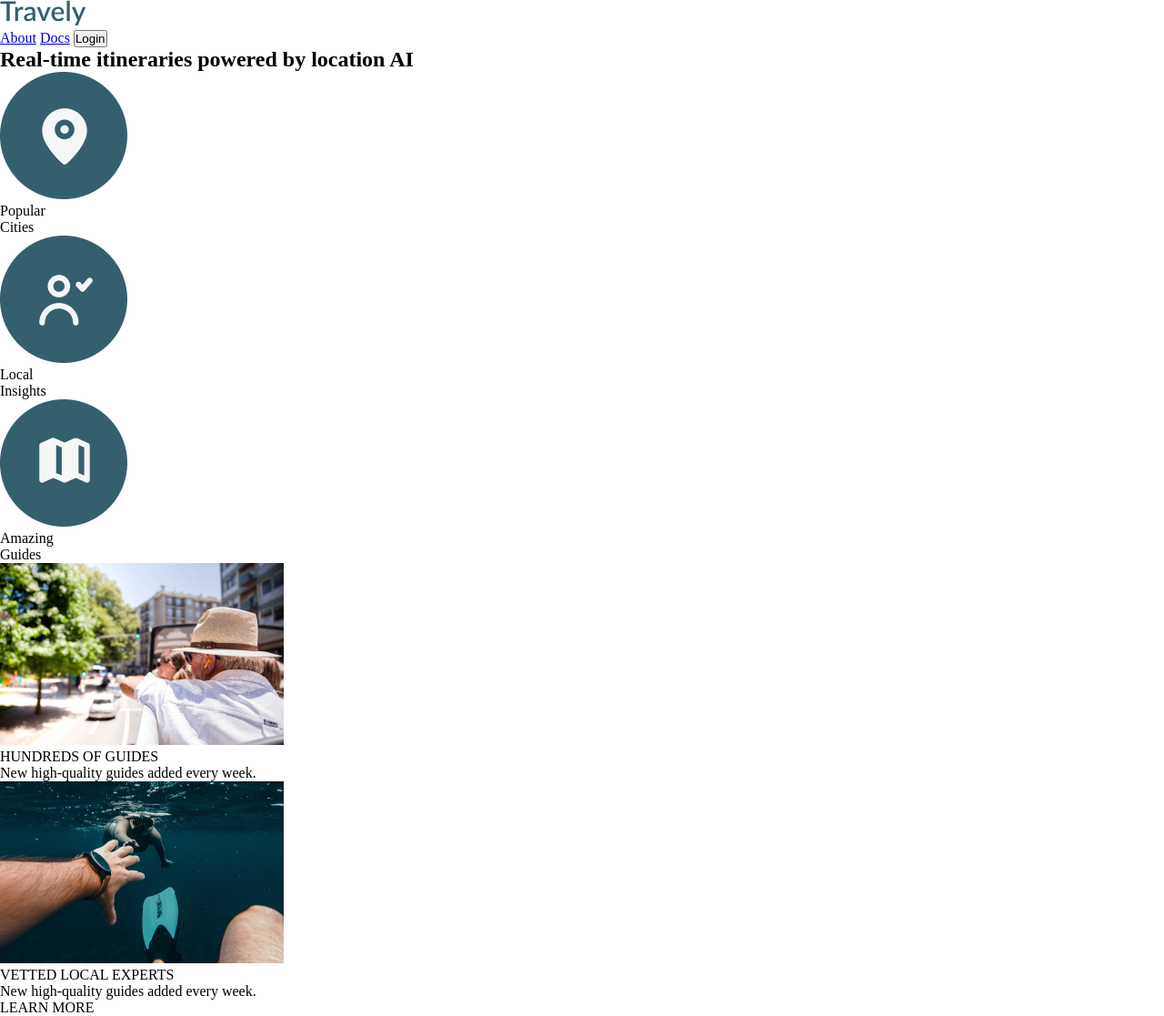
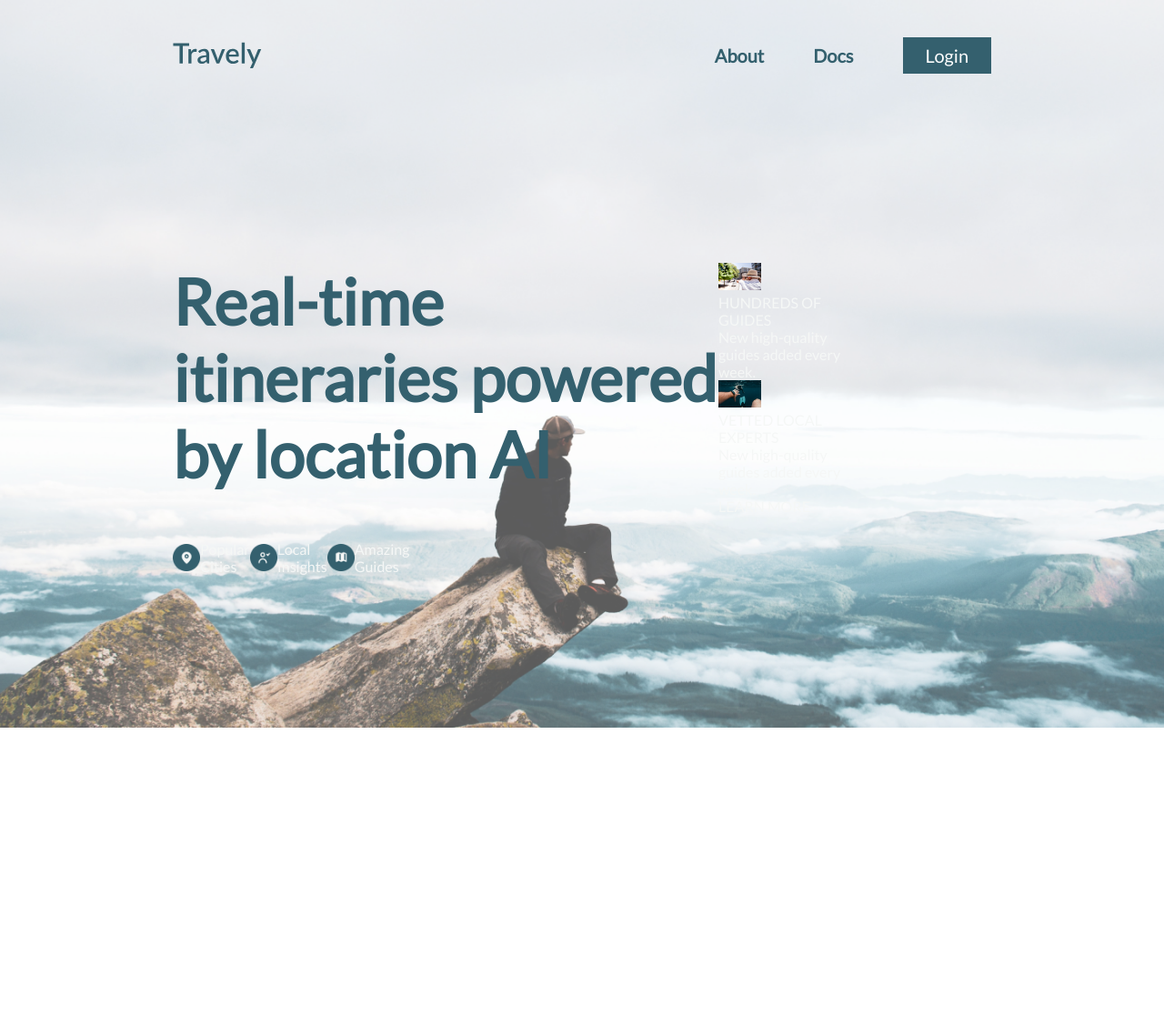
Before and after one commit to vojenny/Travely-Website, a plain HTML site: page index.html in a window 1280 px wide. Shown: the whole page at 91% size. After the commit the page ends 800 px from the top, so only its background shows below. Drawn offline with Linux system fonts and the light colour scheme; a script that the page names is missing.

Commit message:
Add in some css

```diff
--- a/index.html
+++ b/index.html
@@ -16,24 +16,24 @@
                     <div class="links">
                         <a href="#">About</a>
                         <a href="#">Docs</a>
-                        <button class="button__login">Login</button>
+                        <button class="button__login" style="color: white;">Login</button>
                     </div>
                 </nav>
             </header>
             <section class="info">
                 <h1 class="hero__font">Real-time itineraries powered by location AI</h1>
                 <div class="icons">
-                    <img src="./images/Icon1.png" alt="Cities">
+                    <img src="./images/icon1.png" alt="Cities">
                     <div class="icon__info">
                         <p class="icon__top">Popular</p>
                         <p class="icon__bottom">Cities</p>
                     </div>
-                    <img src="./images/Icon2.png" alt="Insights">
+                    <img src="./images/icon2.png" alt="Insights">
                     <div class="icon__info">
                         <p class="icon__top">Local</p>
                         <p class="icon__bottom">Insights</p>
                     </div>
-                    <img src="./images/Icon3.png" alt="Guides">
+                    <img src="./images/icon3.png" alt="Guides">
                     <div class="icon__info">
                         <p class="icon__top">Amazing</p>
                         <p class="icon__bottom">Guides</p>
@@ -42,14 +42,14 @@
             </section>
             <section class="features">
                 <div class="feature">
-                    <img src="./images/Guides.png" alt="Guides">
+                    <img src="./images/guides.png" alt="Guides">
                     <div class="features_info">
                         <p class="feature_top">HUNDREDS OF GUIDES</p>
                         <p class="feature_bottom">New high-quality guides added every week.</p>
                     </div>
                 </div>
                 <div class="feature">
-                    <img src="./images/Experts.png" alt="Experts">
+                    <img src="./images/experts.png" alt="Experts">
                     <div class="features_info">
                         <p class="feature_top">VETTED LOCAL EXPERTS</p>
                         <p class="feature_bottom">New high-quality guides added every week.</p>
--- a/styles.css
+++ b/styles.css
@@ -2,9 +2,10 @@
 
 :root {
     --accent: #34606E;
-    --accentHover: #564334;
+    --accentHover: #5c8d9c;
     --dark: #564334;
-    --dark90: rgba(86,67,52,.9);
+    --dark85: rgba(86, 67, 52, 0.85);
+    --dark90: rgba(86, 67, 52, 0.9);
     --light: #F5F7F6;
     --transition: all 0.3s case 0s;
 
@@ -20,5 +21,113 @@
 
 html, body {
     height: 100%;
+    overflow: auto;
 
 }
+
+body {
+    background: url(./images/background.png);
+    background-position: center;
+    background-repeat: no-repeat;
+    background-size: cover;
+
+}
+
+p, a, button {
+    font-family: "Lato", sans-serif;
+    color: var(--light);
+    text-decoration: none;
+}
+
+a, button {
+    cursor: pointer;
+}
+
+main {
+    height: 100%;
+    display: grid;
+    grid-template-columns:  minmax(60px, 1fr) repeat(6, minmax(30px,150px)) minmax(60px, 1fr);
+
+}
+
+header {
+    grid-column: 2 / span 6;
+    align-items: center;
+    height: 120px;
+}
+
+icons, img {
+    height: 30px;
+
+}
+
+nav {
+    display: flex;
+    align-items: center;
+    height: 122px;
+
+}
+
+.links {
+    margin-left: auto;
+
+}
+
+.links a, .links button {
+    font-size: 1.25rem;
+    color: #34606E;
+    font-weight: 500;
+    transition: var(--transition);
+
+}
+
+.links a {
+    margin-right: 50px;
+    font-weight: 600;
+}
+
+.links a:hover {
+    color: var(--accentHover);
+
+}
+button .button__login {
+    color: white !important;
+}
+
+.button__login {
+    border: none;
+    background-color: var(--accent);
+    padding: 8px 25px;
+    transition: var(--transition);
+    -webkit-font-smoothing: antialiased;
+    -moz-osx-font-smoothing: grayscale;
+    font-weight: 100;
+}
+
+.button__login:hover {
+    background-color: var(--accentHover);
+
+}
+
+.hero__font {
+    color: var(--accent);
+    font-family: "Lato", sans-serif;
+    font-weight: 600;
+    font-size: 4.375rem;
+
+}
+
+.info {
+    grid-column: 2 / span 4;
+}
+
+.icons {
+    display: flex;
+    margin-top: 53px;
+    align-items: center;
+
+}
+
+.icon__info {
+    color: var(--accent);
+}
```
Also changed, not shown: images/background.png (added), 2 other files.
